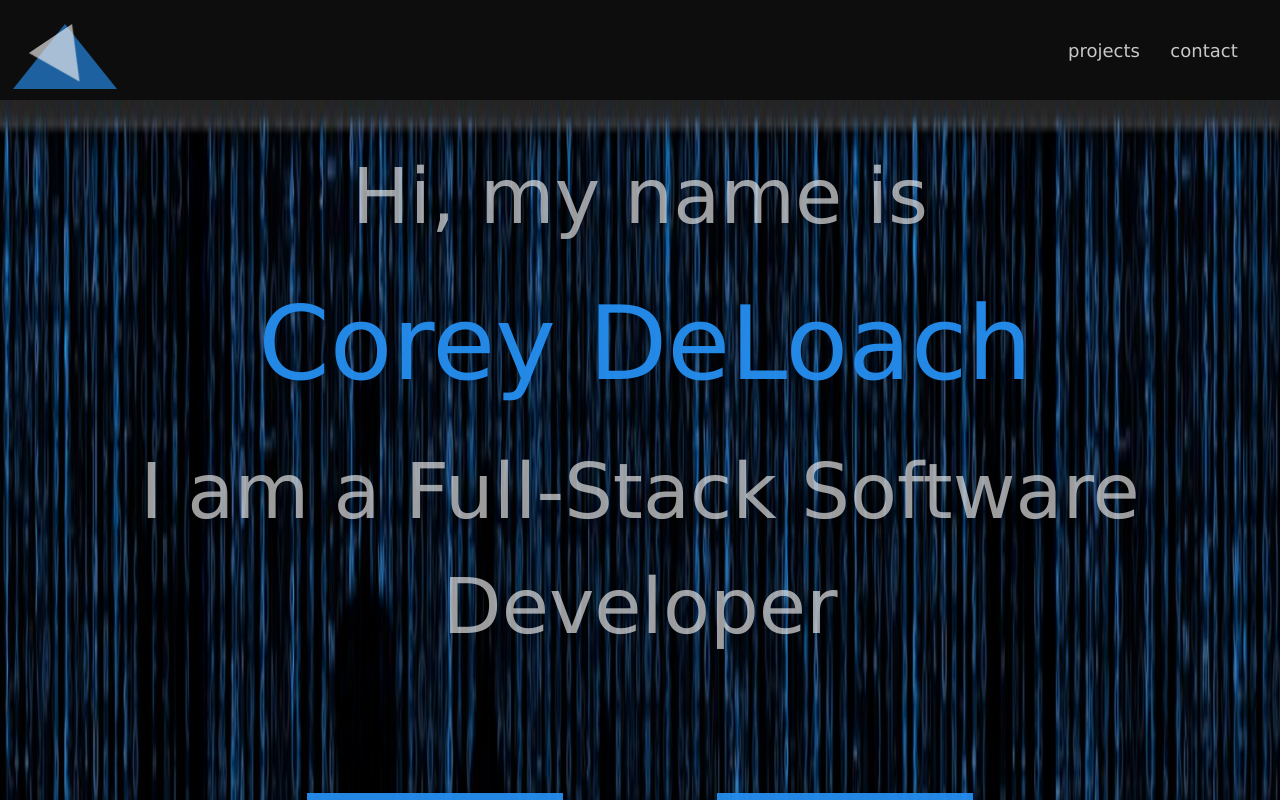
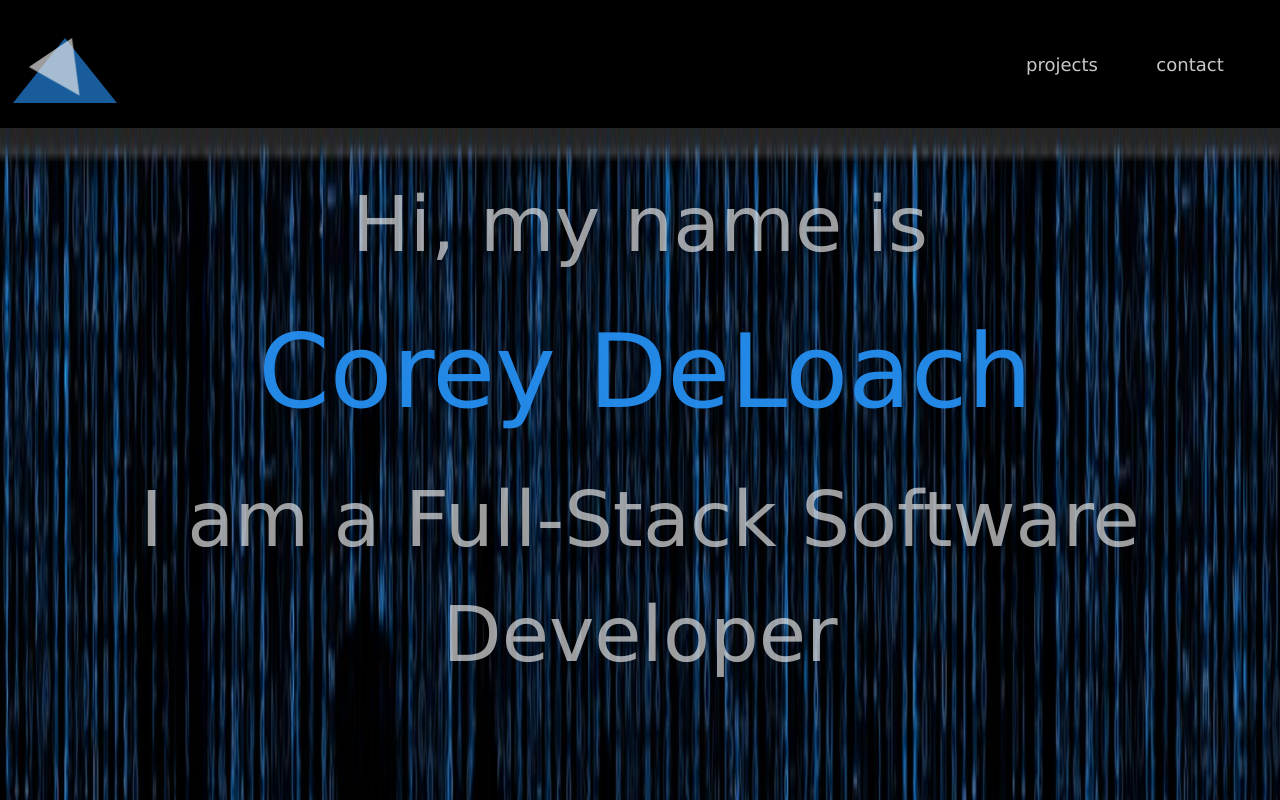
Before and after one commit to Slap-a-tha-Bass/portfolio, a React (Create React App) app: page / in a window 1280 px wide. Shown: the top 800 px of the page. Built offline with nearby package versions, Linux system fonts and the light colour scheme; no server answers.

Commit message:
formatting image and navbar

```diff
--- a/src/App.css
+++ b/src/App.css
@@ -12,7 +12,6 @@
 }
 .chess-img {
   background-image: url('./photos/chess-matrix.jpg');
-  height: 100;
   background-position: center;
   background-size: cover;
   background-attachment: absolute;
--- a/src/styled-components.jsx
+++ b/src/styled-components.jsx
@@ -4,7 +4,7 @@
   display: flex;
   align-items: center;
   justify-content: space-between;
-  background-color: rgba(0, 0, 0, 0.95);
+  background-color: rgba(0, 0, 0);
 `;
 export const NavBarTopLeft = styled.div`
   display: flex;
@@ -21,8 +21,8 @@
   color: rgb(200, 200, 200);
   text-decoration: none;
   border-radius: 0.3rem;
-  max-height: 100px;
-  max-width: 100px;
+  height: 10vw;
+  width: 10vw;
   display: flex;
   align-items: center;
   justify-content: center;
```
